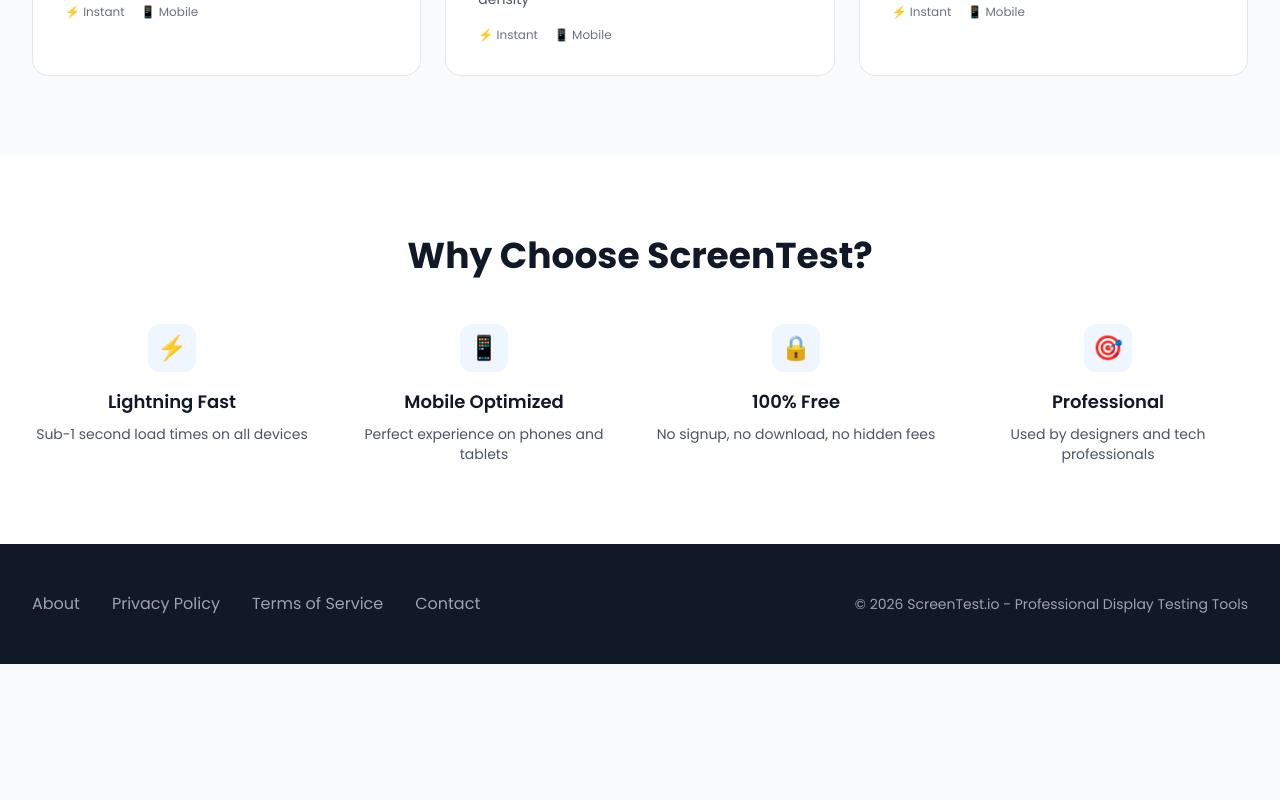
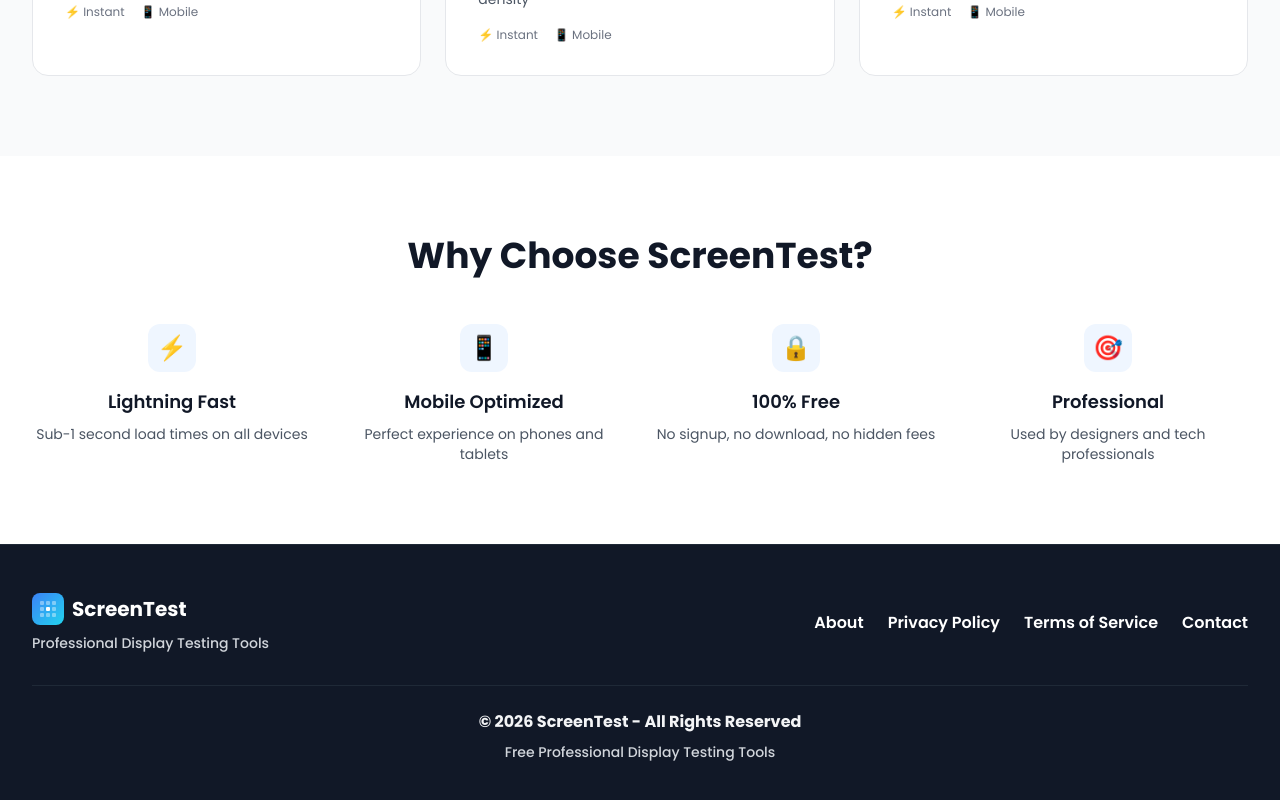
Before and after one commit to testscreentool-lgtm/screentest-io, a Next.js app: page / in a window 1280 px wide. Shown: the part 1763-2563 px from the top of the page. Before the commit the page ends 2427 px from the top, so only its background shows below. Built offline with nearby package versions, Linux system fonts and the light colour scheme.

Commit message:
Update Footer.tsx
Fix contrast + make footer bold

```diff
--- a/components/Footer.tsx
+++ b/components/Footer.tsx
@@ -2,29 +2,55 @@ import Link from 'next/link'
 
 export default function Footer() {
   return (
-    <footer className="bg-gray-900 text-gray-400">
+    <footer className="bg-gray-900 text-white border-t border-gray-800">
       <div className="max-w-7xl mx-auto px-4 sm:px-6 lg:px-8 py-12">
-        <div className="flex flex-col md:flex-row justify-between items-center space-y-4 md:space-y-0">
+        <div className="flex flex-col md:flex-row justify-between items-center space-y-6 md:space-y-0">
+
+          {/* Brand Section */}
+          <div className="text-center md:text-left">
+            <div className="flex items-center space-x-2 justify-center md:justify-start mb-2">
+              <div className="w-8 h-8 bg-gradient-to-br from-blue-500 to-cyan-400 rounded-lg flex items-center justify-center">
+                <div className="grid grid-cols-3 grid-rows-3 gap-[2px]">
+                  {[...Array(9)].map((_, i) => (
+                    <div
+                      key={i}
+                      className={`w-[4px] h-[4px] rounded-[1px] ${
+                        i === 4 ? 'bg-white' : 'bg-white/40'
+                      }`}
+                    />
+                  ))}
+                </div>
+              </div>
+              <span className="text-xl font-bold">ScreenTest</span>
+            </div>
+            <p className="text-sm text-gray-300 font-medium">Professional Display Testing Tools</p>
+          </div>
+
           {/* Links */}
-          <nav className="flex flex-wrap justify-center md:justify-start gap-8">
-            <Link href="/about" className="hover:text-white transition">
+          <nav className="flex flex-wrap justify-center md:justify-end gap-6">
+            <Link href="/about" className="font-semibold hover:text-blue-400 transition">
               About
             </Link>
-            <Link href="/privacy" className="hover:text-white transition">
+            <Link href="/privacy" className="font-semibold hover:text-blue-400 transition">
               Privacy Policy
             </Link>
-            <Link href="/terms" className="hover:text-white transition">
+            <Link href="/terms" className="font-semibold hover:text-blue-400 transition">
               Terms of Service
             </Link>
-            <Link href="/contact" className="hover:text-white transition">
+            <Link href="/contact" className="font-semibold hover:text-blue-400 transition">
               Contact
             </Link>
           </nav>
+        </div>
 
-          {/* Copyright */}
-          <div className="text-sm text-gray-400">
-            © {new Date().getFullYear()} ScreenTest.io - Professional Display Testing Tools
-          </div>
+        {/* Copyright - Bold and Prominent */}
+        <div className="mt-8 pt-6 border-t border-gray-800 text-center">
+          <p className="text-base font-bold text-gray-100">
+            © {new Date().getFullYear()} ScreenTest - All Rights Reserved
+          </p>
+          <p className="text-sm text-gray-300 mt-2 font-medium">
+            Free Professional Display Testing Tools
+          </p>
         </div>
       </div>
     </footer>
```
